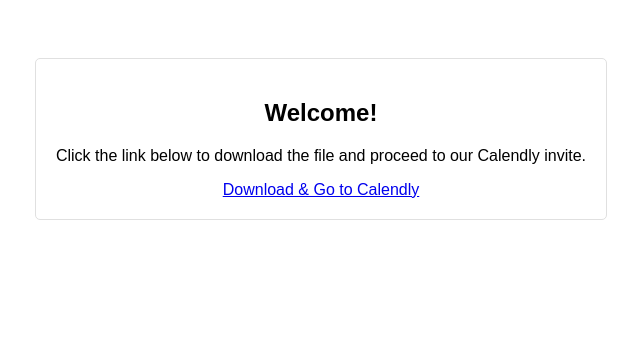
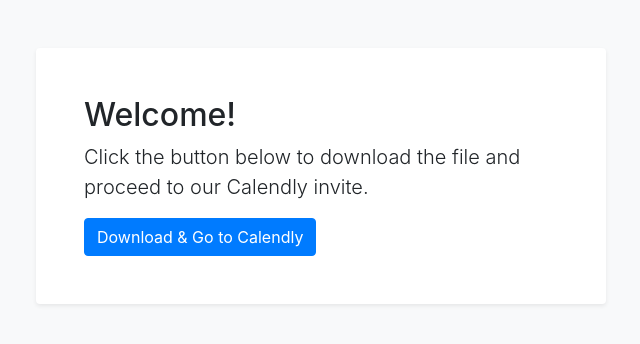
Before and after one commit to Kaneofthrones/cyber-test, a plain HTML site: page index.html in a window 1280 px wide. Shown: the whole page, without its empty margins (319-959 px from the left). Drawn offline with nearby package versions, Linux system fonts and the light colour scheme.

Commit message:
enchance look

```diff
--- a/index.html
+++ b/index.html
@@ -1,45 +1,37 @@
 <!DOCTYPE html>
 <html lang="en">
+
 <head>
     <meta charset="UTF-8">
     <meta name="viewport" content="width=device-width, initial-scale=1.0">
     <title>Download & Redirect</title>
-    <style>
-        /* Add basic styles for the landing page */
-        body {
-            font-family: Arial, sans-serif;
-            text-align: center;
-            padding: 50px;
-        }
-        .container {
-            border: 1px solid #e0e0e0;
-            padding: 20px;
-            border-radius: 5px;
-            display: inline-block;
-        }
-    </style>
+
+    <!-- Bootstrap CSS -->
+    <link href="https://maxcdn.bootstrapcdn.com/bootstrap/4.5.2/css/bootstrap.min.css" rel="stylesheet">
+
     <script>
         function downloadAndRedirect() {
-            // Initiate download
-            var downloadLink = document.createElement('a');
-            downloadLink.href = 'path_to_your_file.ext';  // Replace with your file path
-            downloadLink.download = 'desired_filename.ext'; // Optional: replace with desired file name
-            downloadLink.click();
-
-            // Redirect after a short delay to give browser time to start download
-            setTimeout(function() {
-                window.location.href = 'https://calendly.com/your_invite_link';  // Replace with your Calendly link
-            }, 2000);  // 2 second delay, can adjust as needed
+            // [same JavaScript code as before]
         }
     </script>
 </head>
-<body>
 
-<div class="container">
-    <h2>Welcome!</h2>
-    <p>Click the link below to download the file and proceed to our Calendly invite.</p>
-    <a href="javascript:void(0);" onclick="downloadAndRedirect()">Download & Go to Calendly</a>
-</div>
+<body class="bg-light">
 
+    <div class="container mt-5">
+        <div class="row">
+            <div class="col-lg-6 mx-auto bg-white p-5 rounded shadow-sm">
+                <h2>Welcome!</h2>
+                <p class="lead">Click the button below to download the file and proceed to our Calendly invite.</p>
+                <a href="javascript:void(0);" onclick="downloadAndRedirect()" class="btn btn-primary">Download & Go to Calendly</a>
+            </div>
+        </div>
+    </div>
+
+    <!-- Bootstrap JS and Popper.js -->
+    <script src="https://ajax.googleapis.com/ajax/libs/jquery/3.5.1/jquery.min.js"></script>
+    <script src="https://cdnjs.cloudflare.com/ajax/libs/popper.js/1.16.0/umd/popper.min.js"></script>
+    <script src="https://maxcdn.bootstrapcdn.com/bootstrap/4.5.2/js/bootstrap.min.js"></script>
 </body>
+
 </html>
```
